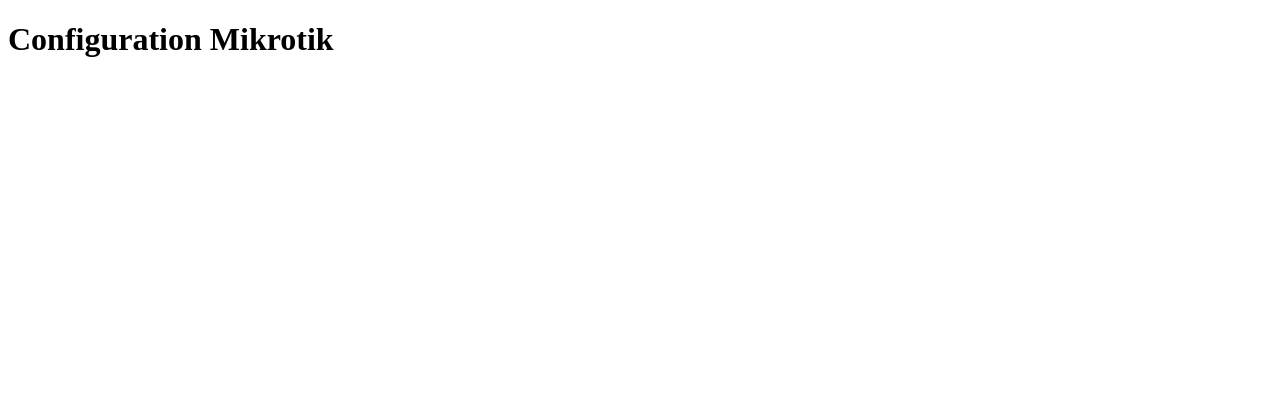
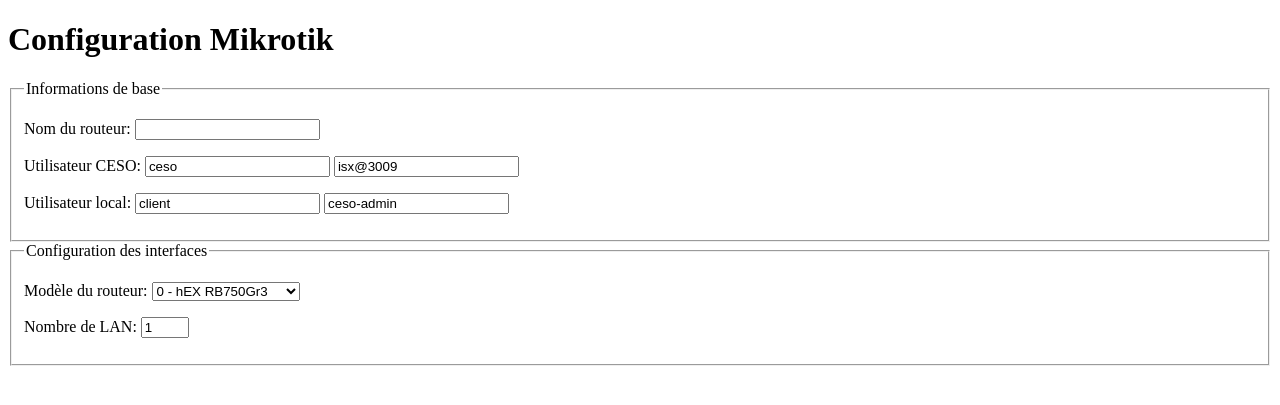
Before and after one commit to rorog2/web_config, a PHP site: page / in a window 1280 px wide. Shown: the top 405 px of the page. Run offline with PHP 8.4, Linux system fonts and the light colour scheme.

Commit message:
Commencement de la création du formulaire HTML5

```diff
--- a/index.php
+++ b/index.php
@@ -7,6 +7,40 @@
 	<body>
 		<main>
 			<h1>Configuration Mikrotik</h1>
+			<form action="index.php" method="post">
+				<fieldset>
+					<legend>Informations de base</legend>
+					<p>
+						<label for="nom">Nom du routeur: </label>
+						<input type="text" name="nom" id="nom">
+					</p>
+					<p>
+						<label for="cesoUser">Utilisateur CESO: </label>
+						<input type="text" name="cesoUser" id="cesoUser" value="ceso">
+						<input type="text" name="cesoMDP" id="cesoMDP" value="isx@3009">
+					</p>
+					<p>
+						<label for="localUser">Utilisateur local: </label>
+						<input type="text" name="localUser" id="localUser" value="client">
+						<input type="text" name="localMDP" id="localMDP" value="ceso-admin">
+					</p>
+				</fieldset>
+				<fieldset>
+					<legend>Configuration des interfaces</legend>
+					<p>
+						<label for="modele">Modèle du routeur: </label>
+						<select name="modele" id="modele">
+							<option value="hex-rb750gr3">0 - hEX RB750Gr3</option>
+							<option value="rb951">1 - RB951</option>
+							<option value="rb3011-uias-rm">2 - RB3011 UiAS-RM</option>
+						</select>
+					</p>
+					<p>
+						<label for="nbLAN">Nombre de LAN: </label>
+						<input type="number" name="nbLAN" id="nbLAN" min="1" max="2" value="1">
+					</p>
+				</fieldset>
+			</form>
 		</main>
 	</body>
 </html>
```
